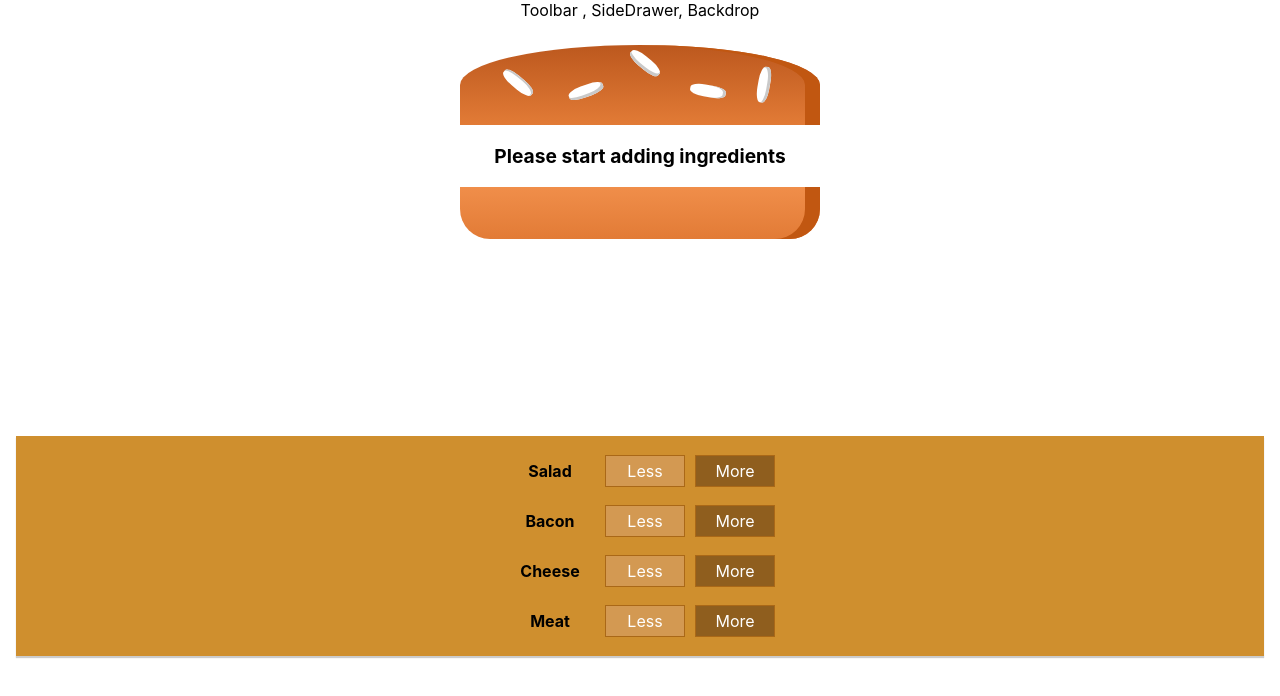
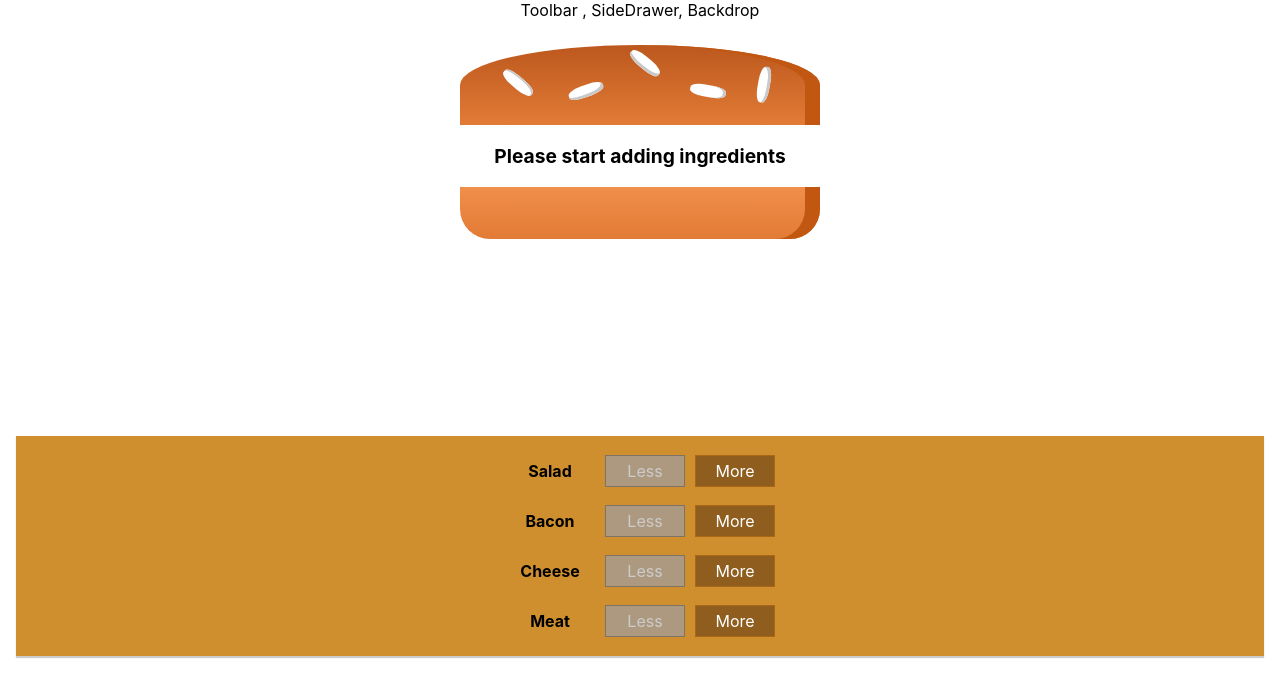
Before and after one commit to developernik18/burger-builder, a React (Create React App) app: page / in a window 1280 px wide. Shown: the top 696 px of the page. Built offline with nearby package versions, Linux system fonts and the light colour scheme.

Commit message:
Less functionality got implemented
implemented less functionality to decrease ingredient number and turn disabled when no more ingredient are present.

```diff
--- a/src/components/Burger/BuildControls/BuildControl/BuildControl.js
+++ b/src/components/Burger/BuildControls/BuildControl/BuildControl.js
@@ -7,8 +7,15 @@
     <div className={classes.Label}>
       {props.label}
     </div>
-    <button className={classes.Less}>Less</button>
-    <button className={classes.More} onClick={props.added} >More</button>
+    <button
+      className={classes.Less}
+      onClick={props.removed}
+      disabled={props.disabled}
+      >Less</button>
+    <button
+      className={classes.More}
+      onClick={props.added}
+      >More</button>
   </div>
 );
 
--- a/src/components/Burger/BuildControls/BuildControls.js
+++ b/src/components/Burger/BuildControls/BuildControls.js
@@ -18,7 +18,8 @@
         key={ctrl.label}
         label={ctrl.label}
         added={() => props.ingredientAdded(ctrl.type)}
-        />
+        removed={() => props.ingredientRemoved(ctrl.type)}
+        disabled={props.disabled[ctrl.type]} />
     ))}
   </div>
 );
--- a/src/containers/BurgerBuilder/BurgerBuilder.js
+++ b/src/containers/BurgerBuilder/BurgerBuilder.js
@@ -38,14 +38,36 @@
   }
 
   removeIngredientHandler = (type) => {
+    const oldCount = this.state.ingredients[type];
+    if(oldCount <= 0) {
+      return;
+    }
+    const updatedCount = oldCount - 1;
+    const updatedIngredients = {
+      ...this.state.ingredients
+    }
+    updatedIngredients[type] = updatedCount;
+    const priceDeduction = INGREDIENT_PRICES[type];
+    const oldPrice = this.state.totalPrice;
+    const newPrice = oldPrice - priceDeduction;
+    this.setState({totalPrice: newPrice, ingredients: updatedIngredients});
 
   }
 
   render () {
+    const disabledInfo = {
+      ...this.state.ingredients
+    };
+    for(let key in disabledInfo) {
+      disabledInfo[key] = disabledInfo[key] <= 0;
+    }
     return (
       <Aux>
         <Burger ingredients={this.state.ingredients} />
-        <div><BuildControls ingredientAdded={this.addIngredientHandler} /></div>
+        <div><BuildControls
+        ingredientAdded={this.addIngredientHandler}
+        ingredientRemoved={this.removeIngredientHandler}
+        disabled={disabledInfo} /></div>
       </Aux>
     );
   }
```
